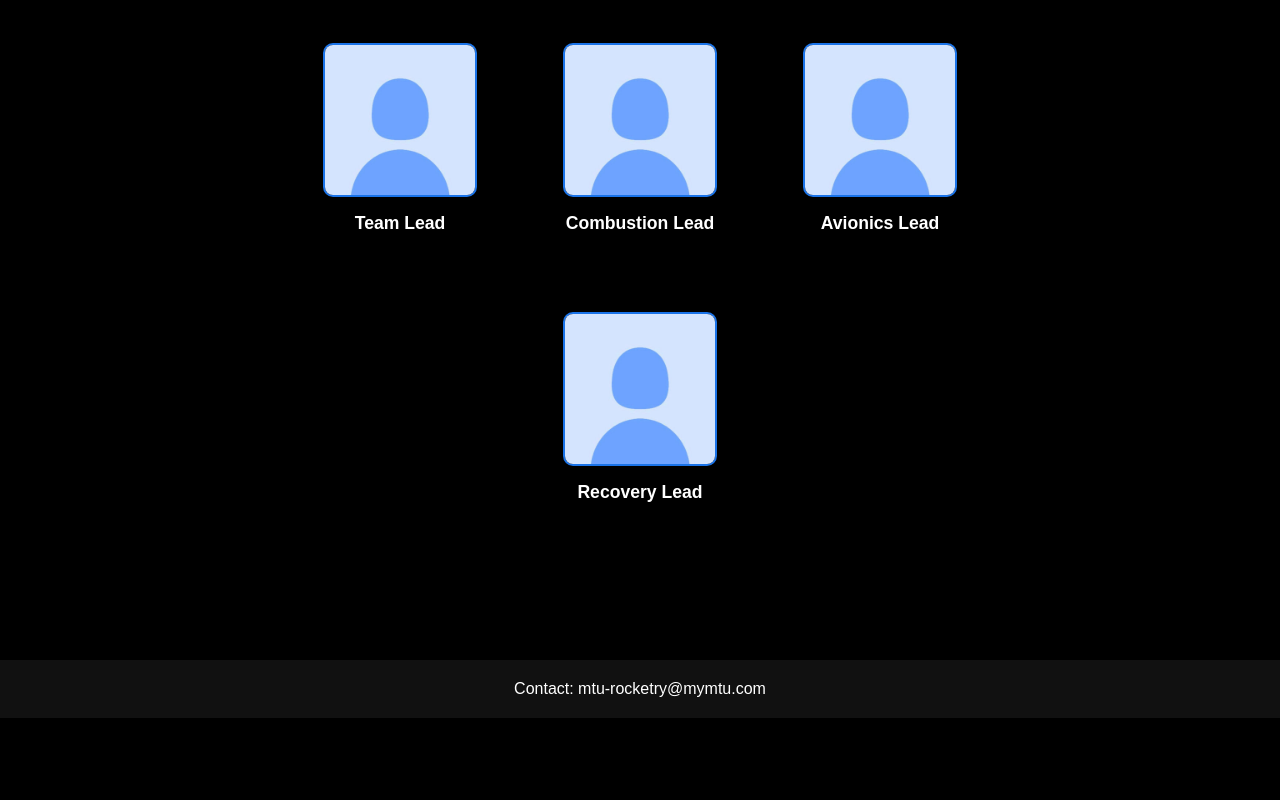
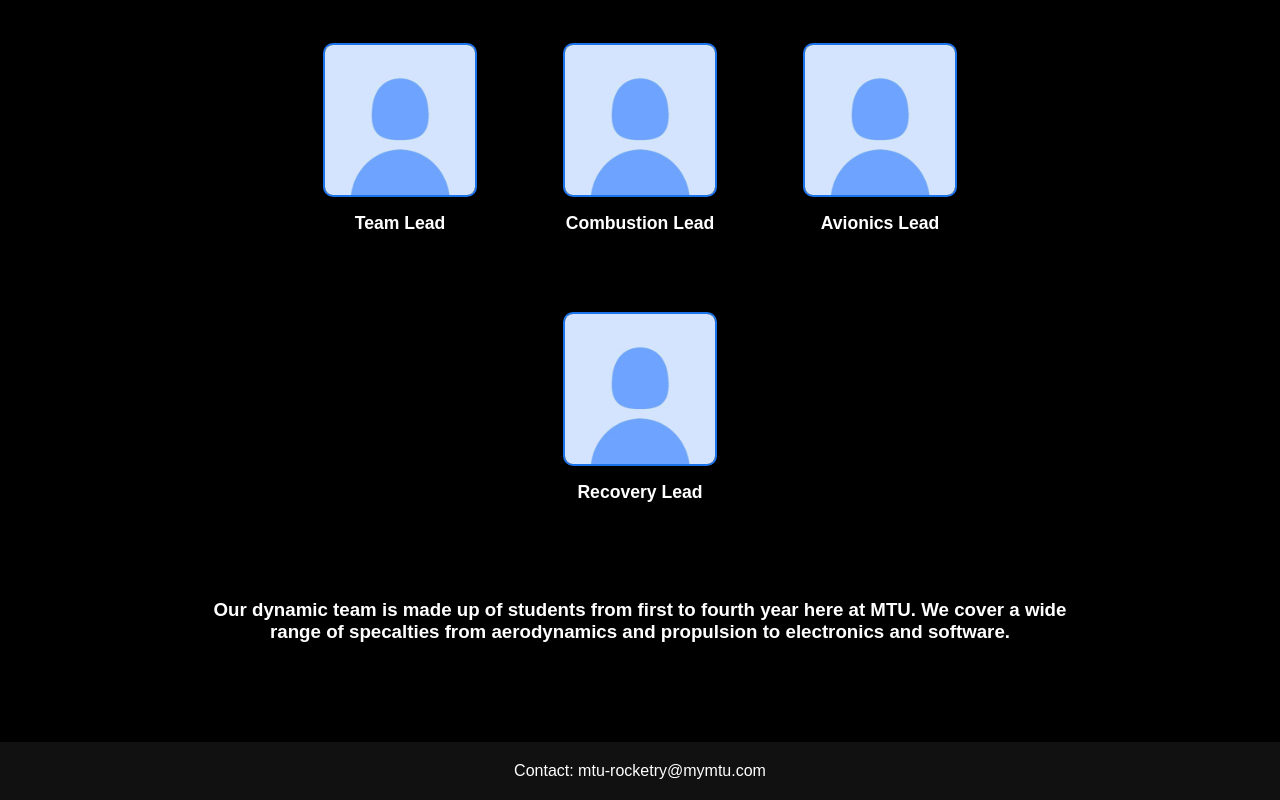
Before and after one commit to sine-adahern/mtu-rocketry, a plain HTML site: page team.html in a window 1280 px wide. Shown: the part 908-1708 px from the top of the page. Before the commit the page ends 1626 px from the top, so only its background shows below. Drawn offline with Linux system fonts and the light colour scheme.

Commit message:
updated team info

```diff
--- a/team.html
+++ b/team.html
@@ -48,6 +48,7 @@
             <h3>Recovery Lead</h3>
         </div>
     </section>
+    <h3>Our dynamic team is made up of students from first to fourth year here at MTU. We cover a wide range of specalties from aerodynamics and propulsion to electronics and software.  </h3>
 </main>
 
 <footer>
```
